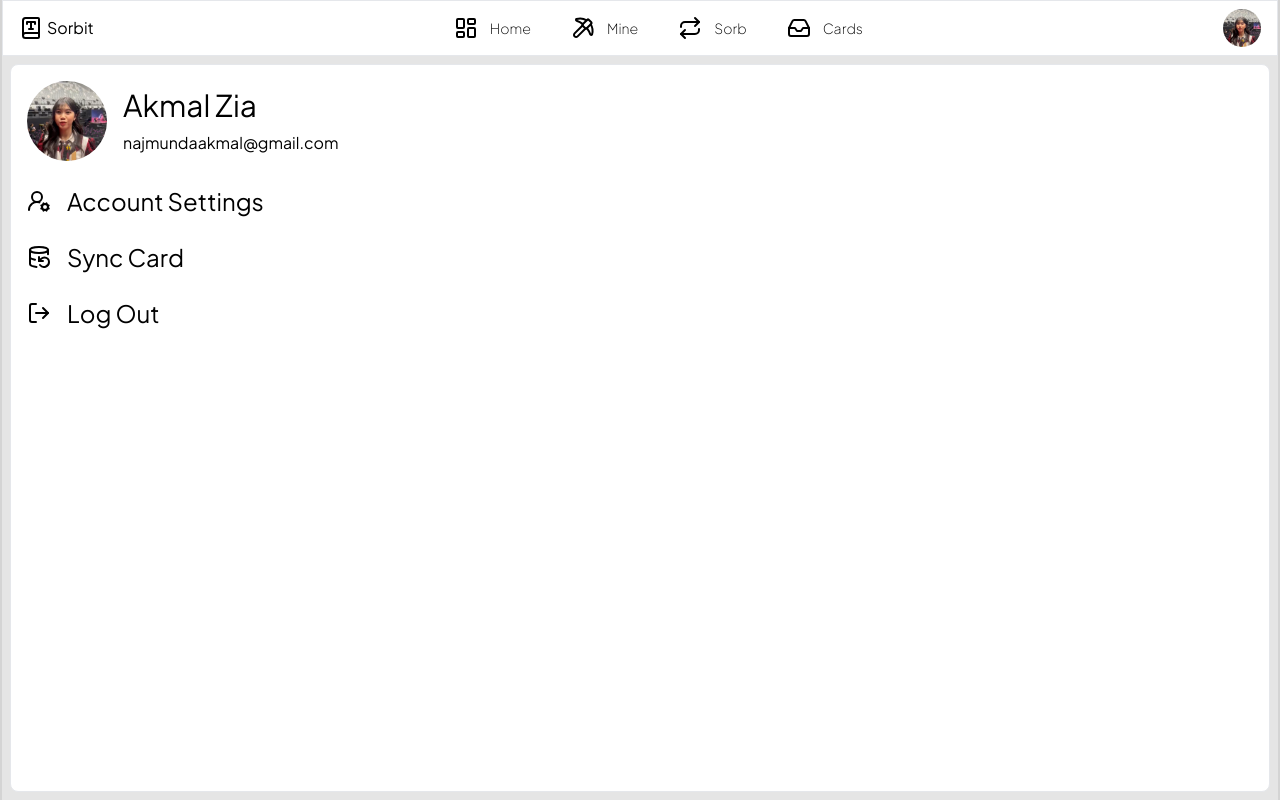
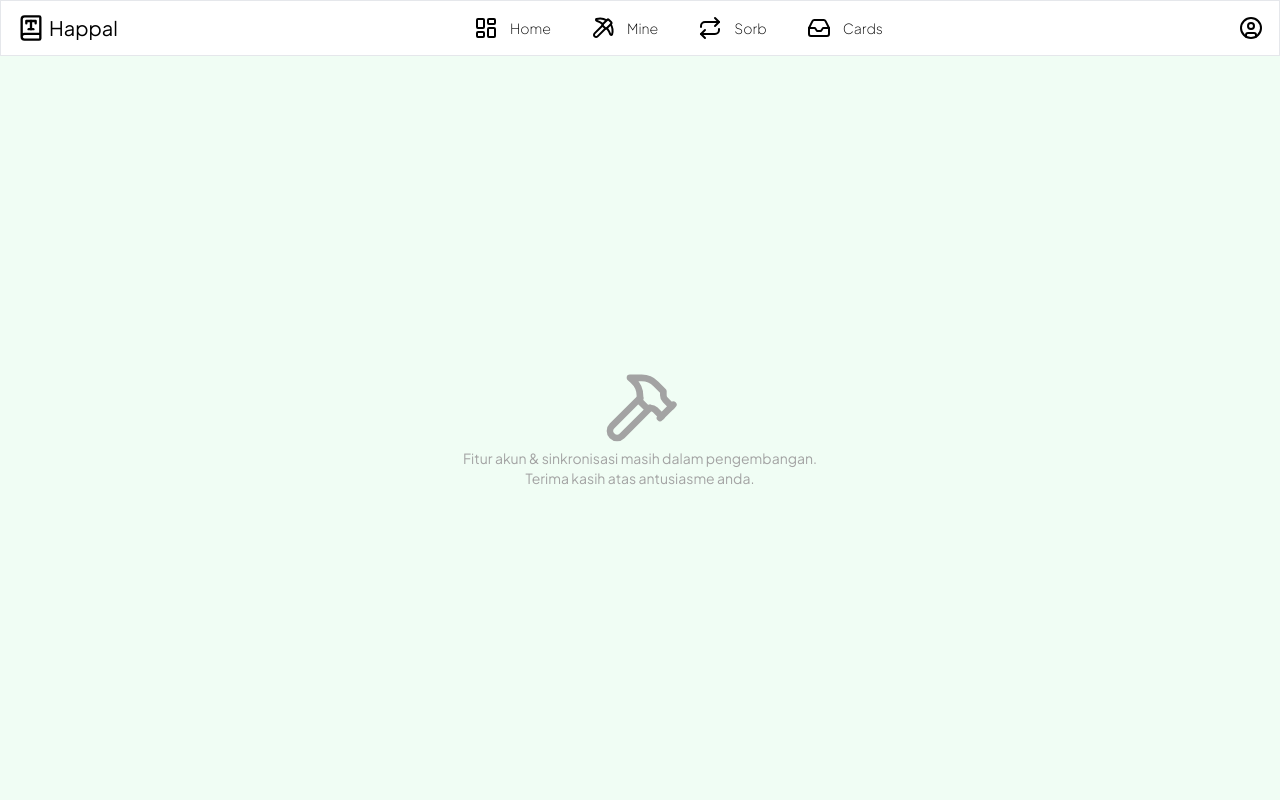
Before and after one commit to najmunda/happal-client, a React (Vite) app: page /account in a window 1280 px wide. Built offline with nearby package versions, Linux system fonts and the light colour scheme; what pouchdb-browser would draw is missing.

Commit message:
feat: Add max width to header & every main (instead set on root)

```diff
--- a/index.html
+++ b/index.html
@@ -5,11 +5,11 @@
   <meta charset="UTF-8" />
   <link rel="icon" type="image/svg+xml" href="/vite.svg" />
   <meta name="viewport" content="width=device-width, initial-scale=1.0" />
-  <title>Sorbit</title>
+  <title>Happal</title>
 </head>
 
-<body class="flex justify-center bg-neutral-200">
-  <div id="root" class="min-h-dvh flex-1 container flex flex-col items-stretch border-x-2 border-neutral-300"></div>
+<body class="flex justify-center bg-green-50">
+  <div id="root" class="min-h-dvh flex-1 flex flex-col items-center"></div>
   <script type="module" src="/src/main.jsx"></script>
 </body>
 
--- a/src/components/CardForm.jsx
+++ b/src/components/CardForm.jsx
@@ -44,7 +44,7 @@ export default function CardForm({ form, cardCount, isError, handleFormChange })
         id={`target_${formIndex}`}
         value={target}
         className="w-full text-center border rounded p-2"
-        placeholder="Highlight words from sentence..."
+        placeholder="Highlight words/phrase from sentence..."
         readOnly
         required
       />
--- a/src/components/Header.jsx
+++ b/src/components/Header.jsx
@@ -1,21 +1,23 @@
-import { BookType } from "lucide-react";
+import { BookType, CircleUser } from "lucide-react";
 import Navigation from "./Navigation";
 import { Link } from "react-router-dom";
 
 
 export default function Header() {
   return (
-    <header className="h-14 sticky top-0 px-4 py-2 border border-b flex items-center justify-between bg-white">
-      <div className="flex gap-1">
-        <BookType />
-        <p>Sorbit</p>
+    <header className="h-14 sticky top-0 w-full border border-b bg-white flex justify-center">
+      <div className="h-full container w-dvw md:w-full sticky top-0 px-4 py-2 flex items-center justify-between">
+        <div className="flex items-center gap-1">
+          <BookType size={28} />
+          <p className="text-xl">Happal</p>
+        </div>
+        <nav className="hidden md:block md:flex-1">
+          <Navigation />
+        </nav>
+        <Link to={"/account"}>
+          <CircleUser />
+        </Link>
       </div>
-      <nav className="hidden md:block md:flex-1">
-        <Navigation />
-      </nav>
-      <Link to={"/account"} className="h-full">
-        <img src="/profile.png" alt="" className="h-full rounded-full" />
-      </Link>
     </header>
   );
 }
--- a/src/components/Navigation.jsx
+++ b/src/components/Navigation.jsx
@@ -1,7 +1,7 @@
 import { Link } from "react-router-dom";
 import { Inbox, LayoutDashboard, Pickaxe, Repeat } from "lucide-react"
 
-function NavButton({to, Icon, label}) {
+export function NavButton({to, Icon, label}) {
   return (
     <li>
       <Link to={to} className="flex flex-col md:flex-row items-center gap-1 md:gap-3">
--- a/src/index.css
+++ b/src/index.css
@@ -29,4 +29,11 @@
       --column: 3;
     }
   }
+
+  kbd {
+    padding: 0.25rem;
+    border-radius: 0.25rem;
+    border-width: 1px;
+    border-bottom-width: 4px;
+  }
 }
--- a/src/routes/account.jsx
+++ b/src/routes/account.jsx
@@ -1,31 +1,13 @@
-import { DatabaseBackup, Link, LogOut, UserRoundCog } from "lucide-react";
+import { Hammer } from "lucide-react";
 
 export default function Account() {
   return (
-    <main className="flex-1 p-2 flex flex-col gap-2">
-      <div
-        className="w-full flex-1 p-2 flex flex-col items-stretch gap-2 bg-white text-center rounded-lg border"
-      >
-        <section className="p-2 flex items-center gap-4">
-            <img src="/profile.png" alt="" className="size-20 rounded-full row-span-2" />
-            <div className="flex flex-col gap-2">
-              <p className="text-3xl text-start" >Akmal Zia</p>
-              <p className="">najmundaakmal@gmail.com</p>
-            </div>
-        </section>
-        <div className="p-2 flex items-center gap-4">
-          <UserRoundCog size={24} />
-          <p className="text-2xl">Account Settings</p>
-        </div>
-        <div className="p-2 flex items-center gap-4">
-          <DatabaseBackup size={24} />
-          <p className="text-2xl">Sync Card</p>
-        </div>
-        <div className="p-2 flex items-center gap-4">
-          <LogOut size={24} />
-          <p className="text-2xl">Log Out</p>
-        </div>
-      </div>
+    <main className="container w-dvw md:w-full flex-1 p-2 flex flex-col gap-2">
+      <section className="p-2 flex-1 flex flex-col justify-center items-center text-neutral-400">
+        <Hammer size={80} />
+        <p className="text-center text-sm">Fitur akun & sinkronisasi masih dalam pengembangan.</p>
+        <p className="text-center text-sm">Terima kasih atas antusiasme anda.</p>
+      </section>
     </main>
   )
 }
--- a/src/routes/cards/cards.jsx
+++ b/src/routes/cards/cards.jsx
@@ -68,7 +68,7 @@ export default function Cards() {
   }, [location.pathname]);
 
   return (
-    <main className='flex-1 p-2 flex flex-col items-stretch gap-2'>
+    <main className='container w-dvw md:w-full flex-1 p-2 flex flex-col items-stretch gap-2'>
       {cardsTotal != 0 ? <CardsSettings searchParams={searchParams} /> : <></>}
       {isLoading ?
         <Loading className='flex-1 flex flex-col justify-center items-center' />
--- a/src/routes/home.jsx
+++ b/src/routes/home.jsx
@@ -2,8 +2,14 @@ import { adapter } from "../db"
 
 export default function Home() {
   return (
-    <main className="flex-1 p-2 flex flex-col gap-2">
-      <p>{adapter}</p>
+    <main className="container w-dvw md:w-full flex-1 p-2 flex flex-col gap-2">
+      <div
+        className="w-full flex-1 p-2 flex flex-col items-stretch gap-2 bg-white text-center rounded-lg border"
+      >
+        <section>
+
+        </section>
+      </div>
     </main>
   )
 }
--- a/src/routes/mine.jsx
+++ b/src/routes/mine.jsx
@@ -95,17 +95,17 @@ export default function Mine() {
     }, (new Array(column)).fill([]))
 
   return success ? (
-    <main className="flex-1 p-2 flex flex-col gap-2">
+    <main className="container w-dvw md:w-full flex-1 p-2 flex flex-col gap-2">
       <Loading className='flex-1 flex flex-col justify-center items-center' />
       <Navigate to={"/mine"} />
     </main>
   ) : (
-    <main ref={formContainerRef} className="flex-1 pb-2 px-2 flex flex-col">
+    <main ref={formContainerRef} className="container w-dvw md:w-full flex-1 pb-2 px-2 flex flex-col">
       {navigation.state === "submitting" || navigation.state === "loading" ? (
         <Loading className='flex-1 flex flex-col justify-center items-center' />
       ) : (
         <>
-          <section className="py-2 flex gap-2 sticky top-14 bg-neutral-200">
+          <section className="py-2 flex gap-2 sticky top-14 bg-green-50">
             <button onClick={handleAddButton} className="p-2 flex-1 flex items-center justify-center gap-2 bg-white border rounded-lg"><SquarePlus size={20} />Add Form</button>
             <button onClick={handleSubmitButton} className="p-2 flex-1 flex items-center justify-center gap-2 bg-white border rounded-lg"><SaveAll size={20} />Save Words</button>
           </section>
--- a/src/routes/root.jsx
+++ b/src/routes/root.jsx
@@ -24,7 +24,7 @@ export default function Root() {
       :
         <Outlet />
       }
-      <footer className="px-4 py-2 order-last flex md:hidden sticky bg-white bottom-0 border">
+      <footer className="px-4 py-2 w-dvw md:w-full order-last flex md:hidden sticky bg-white bottom-0 border">
         <nav className="flex-1 md:hidden">
           <Navigation />
         </nav>
--- a/src/routes/sorb.jsx
+++ b/src/routes/sorb.jsx
@@ -84,6 +84,8 @@ export default function Sorb() {
       } else if (e.key == "ArrowRight") {
         handleCardRight()
       }
+    } else if (e.key == "Spacebar" || e.key == " ") {
+      handleCardClick()
     }
   }, [isOpen]);
 
@@ -98,7 +100,7 @@ export default function Sorb() {
   const isLoading = navigation.state == "submitting" || navigation.state == "loading"
 
   return (
-    <main className={`flex-1 flex flex-col justify-center items-center gap-2 p-2`}>
+    <main className={`container w-dvw md:w-full flex-1 flex flex-col justify-center items-center gap-2 p-2`}>
       {cardsLeft.learn.length != 0 || cardsLeft.new.length != 0 || cardsLeft.review.length != 0 ?
         <>
           {isLoading ? (
@@ -122,21 +124,20 @@ export default function Sorb() {
                       <hr className="flex-1 border-black" />
                     </section>
                     <section className="flex items-center justify-center gap-1 text-neutral-300">
-                      <p className="text-xs">Swipe Right / Click "Good" button / press </p>
-                      <SquareArrowRight />
+                      <p className="text-xs">Swipe Right / Click "Good" button / press <kbd>→</kbd> </p>
                     </section>
                   </>
                 }
-                <div className="flex-1 flex flex-col justify-center items-center gap-2">
+                <div className="flex-1 flex flex-col justify-center items-center gap-2 relative">
                   <p><Interweave content={topCard.sentence.replace(topCard.target, `<b>${topCard.target}</b>`)} /></p>
                   <p className="text-2xl font-bold"><mark className={`${isOpen ? "bg-inherit" : 'text-neutral-300 bg-neutral-300 rounded'}`}>{topCard.target}</mark></p>
                   <p className="text-sm"><mark className={`${isOpen ? "bg-inherit" : 'text-neutral-300 bg-neutral-300 rounded'}`}>{topCard.def}</mark></p>
+                  {!isOpen && <p className="text-xs text-neutral-300">Press <kbd>Space</kbd> / Tap / Click Card to reveal definition & meaning.</p>}
                 </div>
                 {isOpen &&
                   <>
                     <section className="flex items-center justify-center gap-1 text-neutral-300">
-                      <p className="text-xs">Swipe Left / Click "Again" button / press</p>
-                      <SquareArrowLeft />
+                      <p className="text-xs">Swipe Left / Click "Again" button / press <kbd>{'<'}</kbd></p>
                     </section>
                     <section className="p-2 flex items-center gap-2">
                       <button onClick={handleCardLeft} className="p-2 flex items-center gap-2 rounded-lg border">
```
